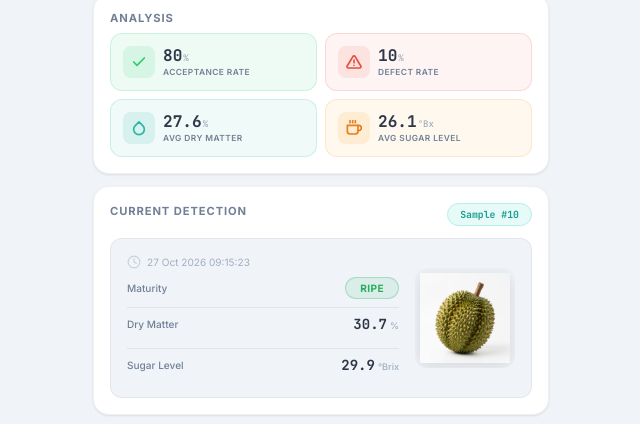
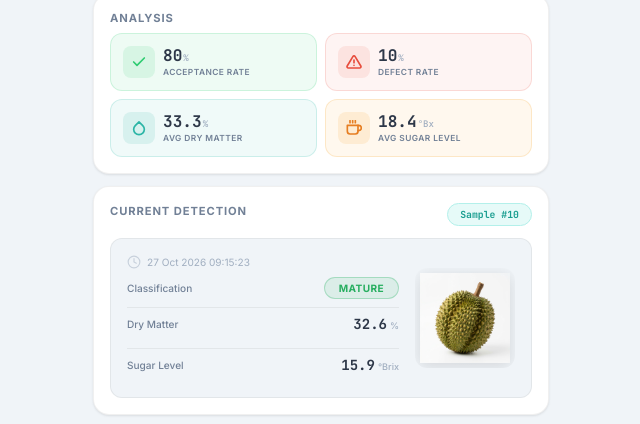
Before and after one commit to JustAPythonLover/durian, a plain HTML site: page index.html in a window 1280 px wide. Shown: the part 216-640 px from the top of the page, 319-959 px from the left. Drawn offline with Linux system fonts and the light colour scheme.

Commit message:
Refactor classification logic into Mature, Immature, and Defect

```diff
--- a/app.js
+++ b/app.js
@@ -39,9 +39,13 @@
   };
 
   // ===== CONSTANTS =====
-  const MATURITY_TYPES = ['Defect', 'Immature', 'Unripe', 'Ripe'];
-  const APPROVED_TYPES = ['Unripe', 'Ripe'];
-  const NEGLECTED_TYPES = ['Defect', 'Immature'];
+  // Tadashi NiCv-Dr-Sorter classification categories:
+  // - Mature: Approved export grade (NIR Dry Matter >= 32.0% per TAS 3-2556, CV Clear)
+  // - Immature: Neglected (NIR Dry Matter < 32.0% unripe / premature fruit)
+  // - Defect: Neglected (CV flagged external defect, pests, mold, deformity)
+  const CLASSIFICATION_TYPES = ['Mature', 'Immature', 'Defect'];
+  const APPROVED_TYPES = ['Mature'];
+  const NEGLECTED_TYPES = ['Immature', 'Defect'];
 
   // ===== HELPERS =====
   function randomBetween(min, max) {
@@ -63,39 +67,37 @@
     return date.toISOString().replace('T', ' ').substring(0, 19);
   }
 
-  // Generate realistic durian data based on maturity
+  // Generate realistic durian data based on packhouse sorting distribution
   function generateDurianData() {
-    // Weight distribution: Ripe 35%, Unripe 30%, Immature 20%, Defect 15%
+    // Weight distribution: Mature 70%, Immature 15%, Defect 15%
     const rand = Math.random();
-    let maturity;
-    if (rand < 0.35) maturity = 'Ripe';
-    else if (rand < 0.65) maturity = 'Unripe';
-    else if (rand < 0.85) maturity = 'Immature';
-    else maturity = 'Defect';
+    let classification;
+    if (rand < 0.70) classification = 'Mature';
+    else if (rand < 0.85) classification = 'Immature';
+    else classification = 'Defect';
 
     let dryMatter, sugarLevel;
 
-    switch (maturity) {
-      case 'Ripe':
-        dryMatter = randomBetween(30, 38);
-        sugarLevel = randomBetween(28, 36);
-        break;
-      case 'Unripe':
-        dryMatter = randomBetween(24, 31);
-        sugarLevel = randomBetween(18, 26);
+    switch (classification) {
+      case 'Mature':
+        // Thai standard TAS 3-2556 for Monthong: DM >= 32.0%
+        dryMatter = randomBetween(32.0, 38.5);
+        sugarLevel = randomBetween(14.0, 22.0); // Firm export brix stage
         break;
       case 'Immature':
-        dryMatter = randomBetween(18, 25);
-        sugarLevel = randomBetween(10, 18);
+        // Below legal maturity standard (DM < 32.0%)
+        dryMatter = randomBetween(20.0, 31.4);
+        sugarLevel = randomBetween(8.0, 14.0);
         break;
       case 'Defect':
-        dryMatter = randomBetween(12, 28);
-        sugarLevel = randomBetween(5, 22);
+        // External defect flagged by CV (DM can vary across harvested fruit)
+        dryMatter = randomBetween(26.0, 35.0);
+        sugarLevel = randomBetween(10.0, 20.0);
         break;
     }
 
     return {
-      maturity,
+      classification,
       dryMatter: Math.round(dryMatter * 10) / 10,
       sugarLevel: Math.round(sugarLevel * 10) / 10,
     };
@@ -126,8 +128,8 @@
       return;
     }
 
-    const approved = state.records.filter(r => APPROVED_TYPES.includes(r.maturity)).length;
-    const defects = state.records.filter(r => r.maturity === 'Defect').length;
+    const approved = state.records.filter(r => APPROVED_TYPES.includes(r.classification)).length;
+    const defects = state.records.filter(r => r.classification === 'Defect').length;
     const avgDM = state.records.reduce((sum, r) => sum + r.dryMatter, 0) / total;
     const avgSL = state.records.reduce((sum, r) => sum + r.sugarLevel, 0) / total;
 
@@ -139,8 +141,8 @@
 
   function updateOverviewCounts() {
     const total = state.records.length;
-    const approved = state.records.filter(r => APPROVED_TYPES.includes(r.maturity)).length;
-    const neglected = state.records.filter(r => NEGLECTED_TYPES.includes(r.maturity)).length;
+    const approved = state.records.filter(r => APPROVED_TYPES.includes(r.classification)).length;
+    const neglected = state.records.filter(r => NEGLECTED_TYPES.includes(r.classification)).length;
 
     dom.totalCount.textContent = total;
     dom.approvedCount.textContent = approved;
@@ -160,9 +162,9 @@
     // Time
     dom.timeValue.textContent = formatDateTime(record.timestamp);
 
-    // Maturity badge
-    dom.maturityBadge.textContent = record.maturity;
-    dom.maturityBadge.className = 'maturity-badge ' + record.maturity.toLowerCase();
+    // Classification badge
+    dom.maturityBadge.textContent = record.classification;
+    dom.maturityBadge.className = 'maturity-badge ' + record.classification.toLowerCase();
     // Trigger pop animation
     dom.maturityBadge.classList.add('pop');
     setTimeout(() => dom.maturityBadge.classList.remove('pop'), 500);
@@ -185,7 +187,8 @@
     const record = {
       sampleId: state.sampleCounter,
       timestamp: new Date(),
-      maturity: data.maturity,
+      classification: data.classification,
+      maturity: data.classification, // Backward compatibility
       dryMatter: data.dryMatter,
       sugarLevel: data.sugarLevel,
     };
@@ -226,14 +229,14 @@
       return;
     }
 
-    const headers = ['Sample ID', 'Timestamp', 'Maturity', 'Dry Matter (%)', 'Sugar Level (°Brix)', 'Status'];
+    const headers = ['Sample ID', 'Timestamp', 'Classification', 'Dry Matter (%)', 'Sugar Level (°Brix)', 'Status'];
     const rows = state.records.map(r => [
       r.sampleId,
       formatDateTimeCSV(r.timestamp),
-      r.maturity,
+      r.classification,
       r.dryMatter,
       r.sugarLevel,
-      APPROVED_TYPES.includes(r.maturity) ? 'Approved' : 'Neglected',
+      APPROVED_TYPES.includes(r.classification) ? 'Approved' : 'Neglected',
     ]);
 
     let csvContent = headers.join(',') + '\n';
@@ -243,8 +246,8 @@
 
     // Summary footer
     const total = state.records.length;
-    const approved = state.records.filter(r => APPROVED_TYPES.includes(r.maturity)).length;
-    const neglected = state.records.filter(r => NEGLECTED_TYPES.includes(r.maturity)).length;
+    const approved = state.records.filter(r => APPROVED_TYPES.includes(r.classification)).length;
+    const neglected = state.records.filter(r => NEGLECTED_TYPES.includes(r.classification)).length;
     csvContent += '\n';
     csvContent += `Summary\n`;
     csvContent += `Total,${total}\n`;
@@ -303,7 +306,8 @@
       state.records.push({
         sampleId: state.sampleCounter,
         timestamp,
-        maturity: data.maturity,
+        classification: data.classification,
+        maturity: data.classification,
         dryMatter: data.dryMatter,
         sugarLevel: data.sugarLevel,
       });
--- a/index.html
+++ b/index.html
@@ -156,7 +156,7 @@
 
           <!-- Maturity Badge -->
           <div class="maturity-row">
-            <span class="detail-label">Maturity</span>
+            <span class="detail-label">Classification</span>
             <span class="maturity-badge" id="maturityBadge">--</span>
           </div>
 
--- a/style.css
+++ b/style.css
@@ -36,10 +36,13 @@
   --color-total-bg: rgba(108, 92, 231, 0.08);
   --color-total-border: rgba(108, 92, 231, 0.20);
 
-  /* Maturity Colors — warm-to-cool spectrum */
+  /* Classification Colors — Mature (Approved), Immature (Neglected), Defect (Neglected) */
+  --color-mature: #27ae60;
+  --color-immature: #f39c12;
+  --color-defect: #e74c3c;
   --maturity-ripe: #27ae60;
   --maturity-unripe: #f39c12;
-  --maturity-immature: #e67e22;
+  --maturity-immature: #f39c12;
   --maturity-defect: #e74c3c;
 
   /* ─── Surfaces ─── */
@@ -514,9 +517,10 @@ body {
   transition: all var(--transition-normal);
 }
 
+.maturity-badge.mature,
 .maturity-badge.ripe {
   background: rgba(39, 174, 96, 0.10);
-  color: var(--maturity-ripe);
+  color: var(--color-mature);
   border: 1px solid rgba(39, 174, 96, 0.30);
 }
 
```
Also changed, not shown: 1 other file.
